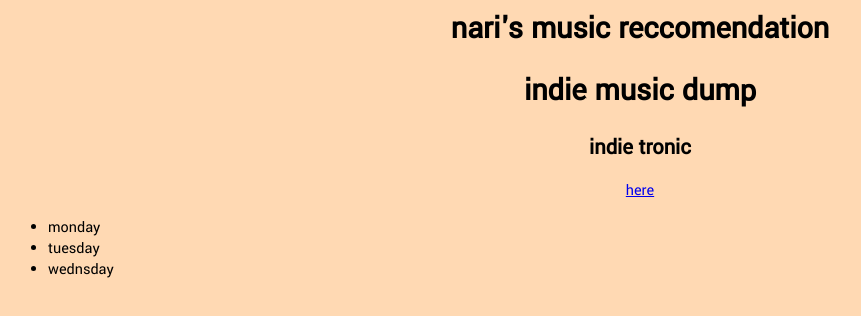
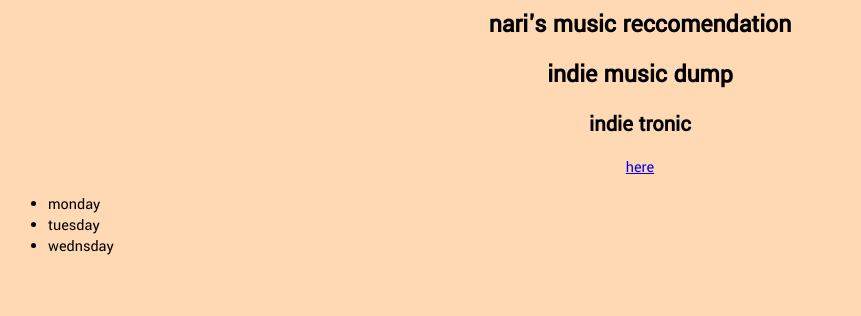
Before and after one commit to neptanari/neptanari.github.io, a plain HTML site: page index.html in a window 1280 px wide. Shown: the whole page, without its empty margins (0-861 px from the left). Drawn offline with Linux system fonts and the light colour scheme.

Commit message:
Update index.html

```diff
--- a/index.html
+++ b/index.html
@@ -5,7 +5,8 @@
 
   h1 {
     color: rgb(0, 0, 0);
-    font-family: 'Yantramanav', sans-serif;}
+    font-family: 'Yantramanav', sans-serif;
+    font-size: 1.6em;}
   h2 {
     font-size: 1.4em;
     font-family: 'Yantramanav', sans-serif;}
```
